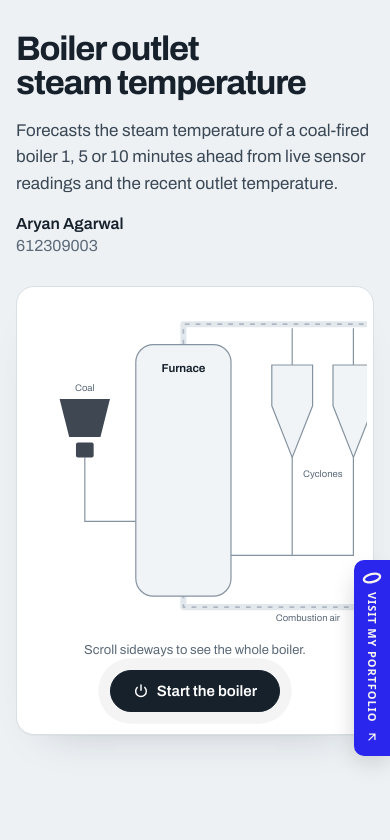
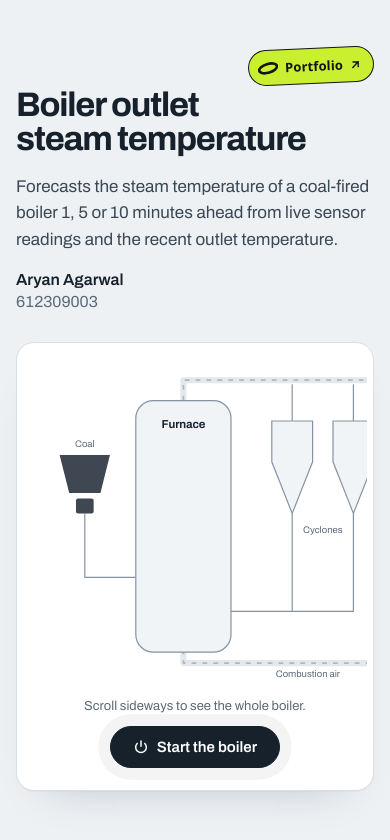
Before and after one commit to aryan180404/Boiler_ese, a plain HTML site: page index.html in a window 390 px wide. Drawn offline with Linux system fonts and the light colour scheme.

Commit message:
Swap the portfolio side tab for a nav item
The fixed "Visit my portfolio" tab on the right edge is replaced by an
acid-lime "Aryan's portfolio" pill in the site's own navigation (the
sidebar on Streamlit, a top strip on pages without a nav, a corner
button on decks). Slight tilt, ring mark, springy hover; shortens to
"Portfolio" on phones.

Co-Authored-By: Claude Opus 5.5 <noreply@anthropic.com>
Claude-Session: https://claude.ai/code/session_01Q7UqdUfehceppTtAuqcJoD

```diff
--- a/index.html
+++ b/index.html
@@ -9,9 +9,11 @@
 <link rel="preconnect" href="https://fonts.gstatic.com" crossorigin>
 <link href="https://fonts.googleapis.com/css2?family=Archivo:wdth,wght@62..125,300..800&display=swap" rel="stylesheet">
 <link rel="stylesheet" href="styles.css">
+<!-- Portfolio link --><style>.aa-pill{--aa-lime:#c8f031;--aa-ink:#151515;display:inline-flex;align-items:center;gap:8px;min-height:40px;padding:8px 14px 8px 10px;border:1.5px solid var(--aa-ink);border-radius:999px;background:var(--aa-lime);color:var(--aa-ink)!important;font:700 14px/1 system-ui,-apple-system,"Segoe UI",Roboto,sans-serif;letter-spacing:.01em;text-decoration:none!important;white-space:nowrap;transform:rotate(-2.5deg);transition:transform .45s cubic-bezier(.34,1.56,.64,1),background-color .25s,box-shadow .3s;flex:none}.aa-pill:hover,.aa-pill:focus-visible{transform:rotate(1.5deg) scale(1.05);background:#d8ff4a;box-shadow:0 10px 22px -12px rgba(21,21,21,.55)}.aa-pill:focus-visible{outline:2px solid var(--aa-ink);outline-offset:3px}.aa-pill svg{flex:none}.aa-pill .aa-ring{width:22px;height:13px;transition:transform .7s cubic-bezier(.16,1,.3,1)}.aa-pill:hover .aa-ring,.aa-pill:focus-visible .aa-ring{transform:rotate(180deg)}.aa-pill .aa-arrow{width:13px;height:13px;transition:transform .35s cubic-bezier(.16,1,.3,1)}.aa-pill:hover .aa-arrow{transform:translate(2px,-2px)}.aa-pill .aa-short{display:none}@media (max-width:640px){.aa-pill{min-height:36px;padding:7px 11px 7px 8px;font-size:13px;gap:6px}.aa-pill .aa-long{display:none}.aa-pill .aa-short{display:inline}}@media (prefers-reduced-motion:reduce){.aa-pill,.aa-pill .aa-ring,.aa-pill .aa-arrow{transition:none}}@media print{.aa-pill{display:none}}</style>
 </head>
 <body>
 
+<div style="display:flex;justify-content:flex-end;padding:16px 0 4px"><a class="aa-pill" href="https://aryanagarwalsportfolio.vercel.app/" target="_blank" rel="noopener" aria-label="Aryan Agarwal's portfolio (opens in a new tab)"><svg class="aa-ring" viewBox="0 0 120 70" aria-hidden="true"><ellipse cx="60" cy="35" rx="50" ry="24" transform="rotate(-14 60 35)" fill="none" stroke="currentColor" stroke-width="14"/></svg><span class="aa-long">Aryan&rsquo;s portfolio</span><span class="aa-short">Portfolio</span><svg class="aa-arrow" viewBox="0 0 24 24" fill="none" aria-hidden="true"><path d="M7 17 17 7m0 0H8m9 0v9" stroke="currentColor" stroke-width="2.6" stroke-linecap="square"/></svg></a></div>
 <header class="masthead">
   <div class="title">
     <h1>Boiler outlet steam temperature</h1>
@@ -269,8 +271,5 @@
 
 <script src="data.js"></script>
 <script src="app.js"></script>
-<!-- Portfolio link tab -->
-<style>.aa-portfolio-tab{position:fixed;right:0;top:50%;z-index:2147483000;display:flex;align-items:center;gap:10px;writing-mode:vertical-rl;padding:18px 11px;background:#2a26ee;color:#f7f4ee;font:600 13px/1 "Public Sans",system-ui,-apple-system,"Segoe UI",sans-serif;letter-spacing:.08em;text-transform:uppercase;text-decoration:none;border-radius:10px 0 0 10px;box-shadow:0 10px 28px -10px rgba(21,21,21,.45);transform:translate(0,-50%);transition:padding .45s cubic-bezier(.16,1,.3,1),background-color .3s}.aa-portfolio-tab:hover,.aa-portfolio-tab:focus-visible{padding-right:17px;background:#1c19b8;color:#f7f4ee;text-decoration:none}.aa-portfolio-tab:focus-visible{outline:2px solid #f7f4ee;outline-offset:-5px}.aa-portfolio-tab svg{flex:none;writing-mode:horizontal-tb}.aa-portfolio-tab .aa-ring{width:20px;height:12px}.aa-portfolio-tab .aa-arrow{width:14px;height:14px;transition:transform .45s cubic-bezier(.16,1,.3,1)}.aa-portfolio-tab:hover .aa-arrow{transform:translate(2px,-2px)}@media (max-width:640px){.aa-portfolio-tab{top:auto;bottom:88px;transform:none;padding:12px 8px;font-size:11px;gap:8px}.aa-portfolio-tab:hover{padding-right:12px}}@media print{.aa-portfolio-tab{display:none}}@media (prefers-reduced-motion:reduce){.aa-portfolio-tab,.aa-portfolio-tab .aa-arrow{transition:none}}</style>
-<a class="aa-portfolio-tab" href="https://aryanagarwalsportfolio.vercel.app/" target="_blank" rel="noopener" aria-label="Visit Aryan Agarwal's portfolio (opens in a new tab)"><svg class="aa-ring" viewBox="0 0 120 70" aria-hidden="true"><ellipse cx="60" cy="35" rx="50" ry="24" transform="rotate(-14 60 35)" fill="none" stroke="currentColor" stroke-width="14"/></svg><span>Visit my portfolio</span><svg class="aa-arrow" viewBox="0 0 24 24" fill="none" aria-hidden="true"><path d="M7 17 17 7m0 0H8m9 0v9" stroke="currentColor" stroke-width="2.2" stroke-linecap="square"/></svg></a>
 </body>
 </html>
```
